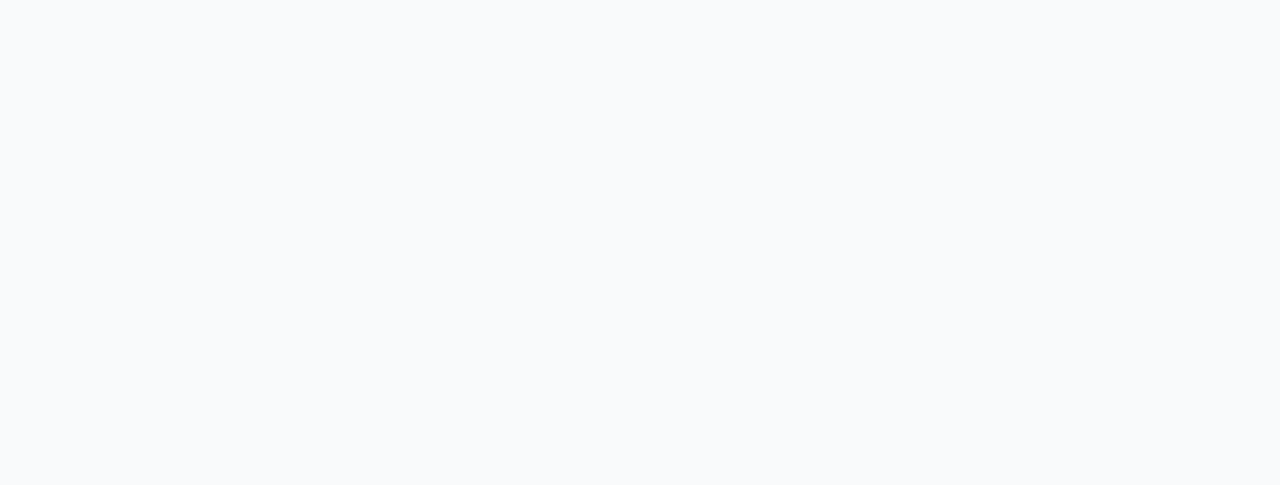
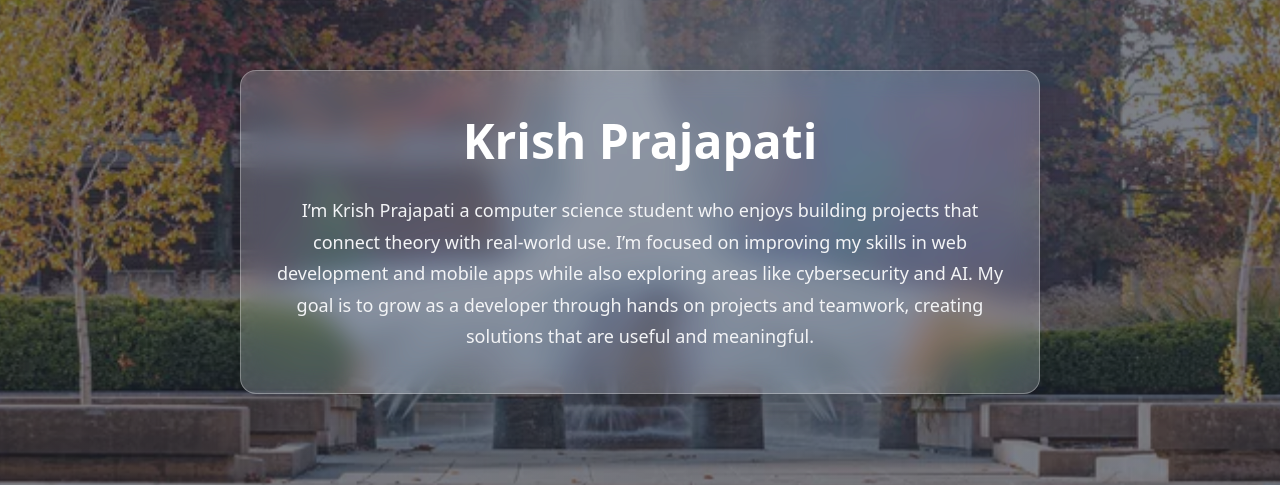
Before and after one commit to Wuizlz/group-website, a React (Vite) app: page /Krish in a window 1280 px wide. Before the commit this address had no page. Shown: the part 337-822 px from the top of the page. Before the commit the page ends 800 px from the top, so only its background shows below. Built offline with nearby package versions, Linux system fonts and the light colour scheme.

Commit message:
Add Krish component and update navigation

```diff
--- a/src/App.jsx
+++ b/src/App.jsx
@@ -3,12 +3,14 @@ import AppLayout from "./ui/AppLayout";
 
 import Home from "./pages/Home";
 import Daniel from "./pages/Daniel";
+import Krish from "./pages/Krish";
 const router = createBrowserRouter(
   [
     {
       element: <AppLayout />,
       children: [{ index: true, element: <Home /> },
         {path: "/Daniel" , element: <Daniel/>},
+        {path: "/Krish" , element: <Krish/>}
       ],
 
     },
--- /dev/null
+++ b/src/pages/Krish.jsx
@@ -0,0 +1,29 @@
+import { useEffect } from "react";
+import { useOutletContext } from "react-router-dom";
+import styles from "../pages/Home.module.css";
+
+export default function Krish() {
+  const { setFooterLinks } = useOutletContext();
+
+  useEffect(() => {
+    // no links for now
+    setFooterLinks(null);
+    return () => setFooterLinks(null);
+  }, [setFooterLinks]);
+
+  return (
+    <main className={styles.main}>
+      <div className={styles.header}>
+        <h1 className={styles.title}>Krish Prajapati</h1>
+        <p className={styles.sentence}>
+          I’m Krish Prajapati a computer science student who enjoys building
+          projects that connect theory with real-world use. I’m focused on
+          improving my skills in web development and mobile apps while also
+          exploring areas like cybersecurity and AI. My goal is to grow as a
+          developer through hands on projects and teamwork, creating solutions
+          that are useful and meaningful.
+        </p>
+      </div>
+    </main>
+  );
+}
--- a/src/ui/HamburgerMenu.jsx
+++ b/src/ui/HamburgerMenu.jsx
@@ -51,6 +51,13 @@ export default function HamburgerMenu() {
           >
             Daniel
           </Link>
+          <Link
+            to="/Krish"
+            className={styles.item}
+            onClick={() => setOpen(false)}
+          >
+            Krish
+          </Link>
         </div>
       )}
     </div>
```
